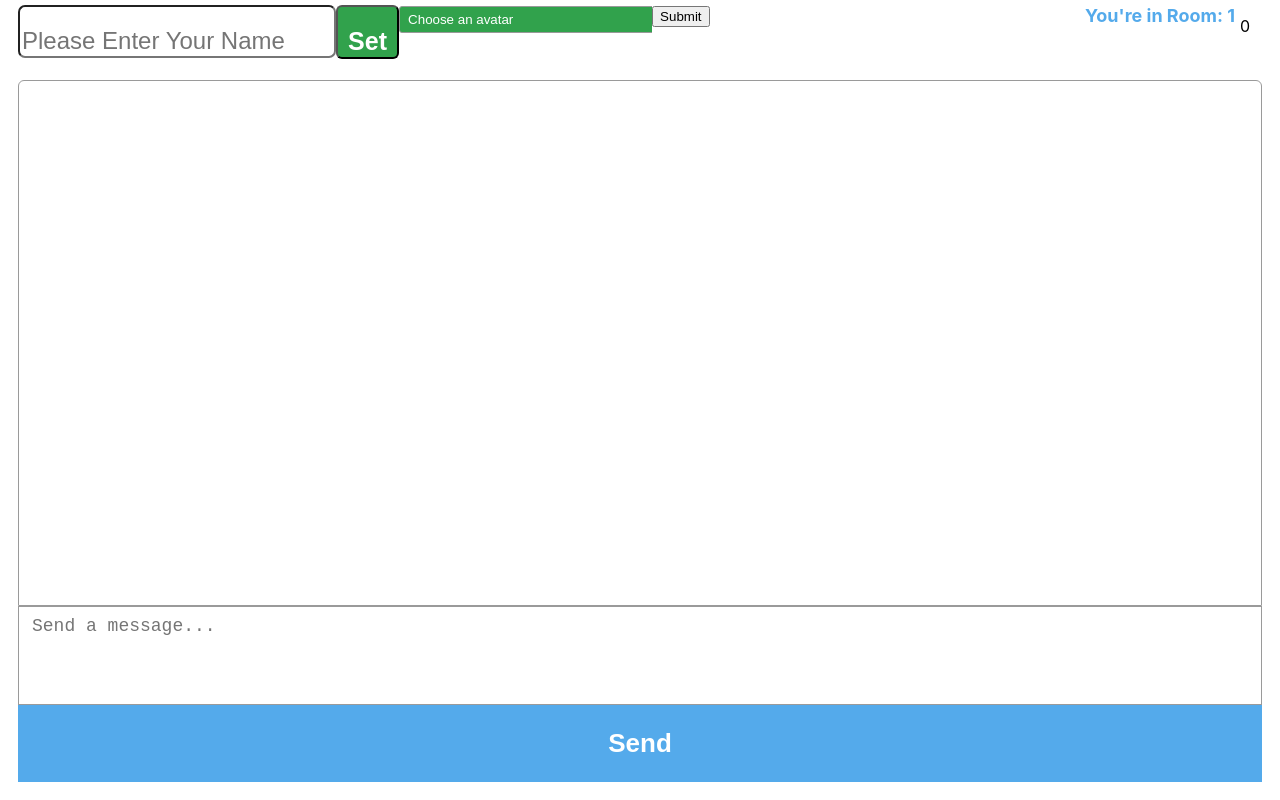
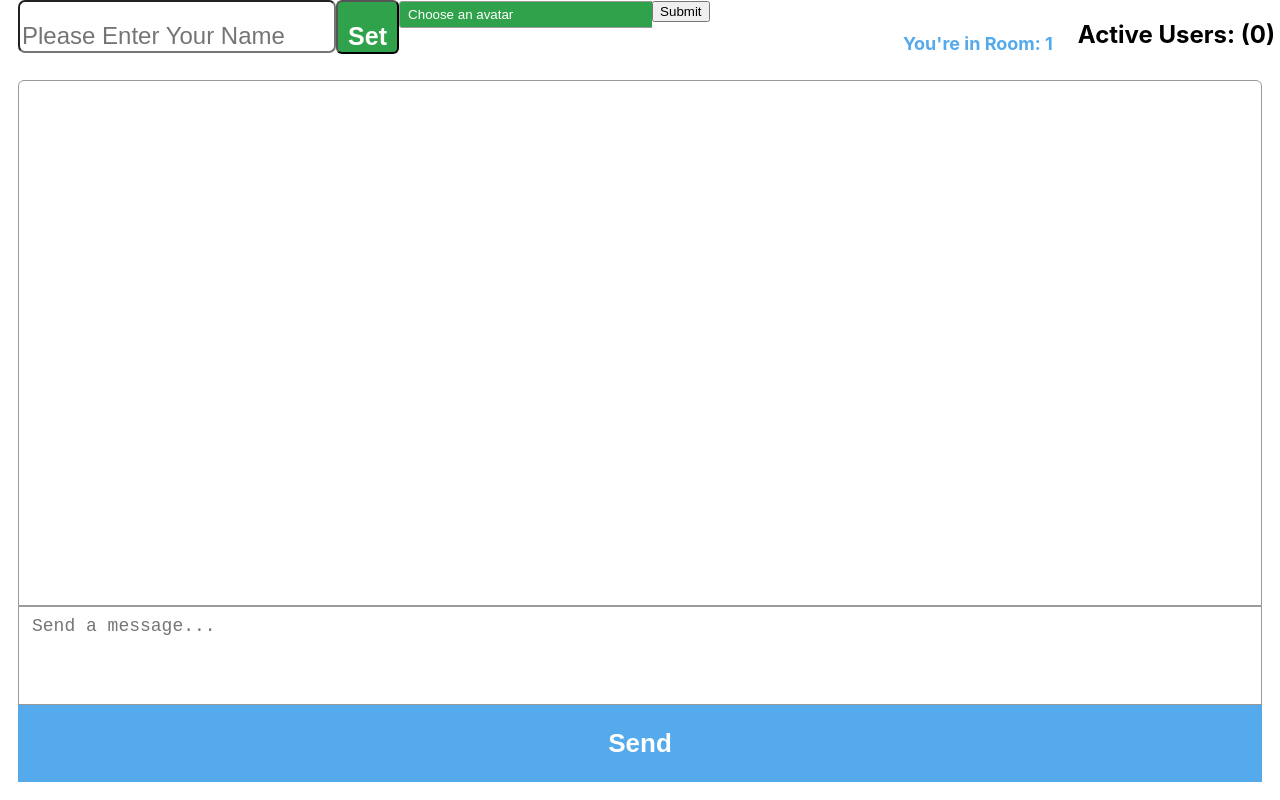
Before and after one commit to snaseri/chatapp, a React (Create React App) app: page /1 in a window 1280 px wide. Built offline with nearby package versions, Linux system fonts and the light colour scheme.

Commit message:
updated css for dispalying active users

```diff
--- a/src/views/Room.css
+++ b/src/views/Room.css
@@ -1,4 +1,17 @@
 body {background-color: white;}
+
+ul {
+    list-style: none; /* Remove default bullets */
+}
+
+ul li::before {
+    content: "\2022";  /* Add content: \2022 is the CSS Code/unicode for a bullet */
+    color: greenyellow; /* Change the color */
+    font-weight: bold; /* If you want it to be bold */
+    display: inline-block; /* Needed to add space between the bullet and the text */
+    width: 1em; /* Also needed for space (tweak if needed) */
+    margin-left: -1em; /* Also needed for space (tweak if needed) */
+}
 
 .chat-room-container {
     position: fixed;
@@ -16,11 +29,22 @@ body {background-color: white;}
 
 .chat-room-header {
     padding-left: 18px;
-    padding-top: 5px;
+}
+
+.chat-room-name {
+    margin-top: 0;
+    color: #54aaeb;
+    padding: 5px;
+    float: right;
+    font-size: large;
+    max-width: 30%;
+    margin-right: 20px;
 }
 
 .active-users {
     float: right;
+    padding-right: 5px;
+    float: top;
 }
 
 .name-input-field {
@@ -82,16 +106,6 @@ body {background-color: white;}
     background: -webkit-linear-gradient(top, #e3e3e3, #f9f9f9);
 }
 
-
-.chat-room-name {
-    margin-top: 0;
-    color: #54aaeb;
-    padding: 5px;
-    float: right;
-    font-size: large;
-    max-width: 30%;
-}
-
 .messages-container {
     padding-top: 100px;
     flex: 1;
--- a/src/views/Room.js
+++ b/src/views/Room.js
@@ -36,16 +36,15 @@ const ChatRoom = (props) => {
 
     return (
         <div>
-
             <div className="active-users">
-                <p>{userList.length}</p>
+                <p></p>
+                <h2>Active Users: ({userList.length}) </h2>
                 <ul>
                     {userList.map(function(item) {
                         return <li key={item}>{item.username}</li>;
                     })}
                 </ul>
             </div>
-            <h1 className="chat-room-name">You're in Room: {roomId}</h1>
             <div className="chat-room-header">
                 <input
                     className="name-input-field"
@@ -62,6 +61,7 @@ const ChatRoom = (props) => {
                  <input type="submit" value="Submit"/>
                 </form>
 
+                <b><p className="chat-room-name">You're in Room: {roomId}</p></b>
                 <div className="chat-room-container">
                     <div className="messages-container">
                         <ol className="messages-list">
```
